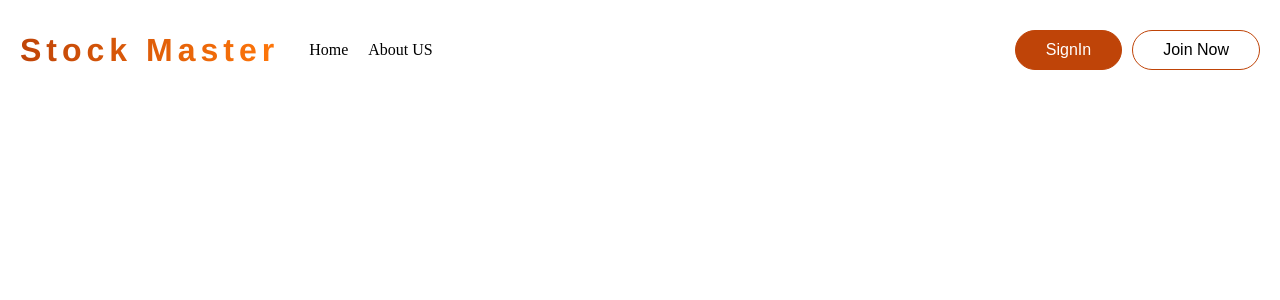
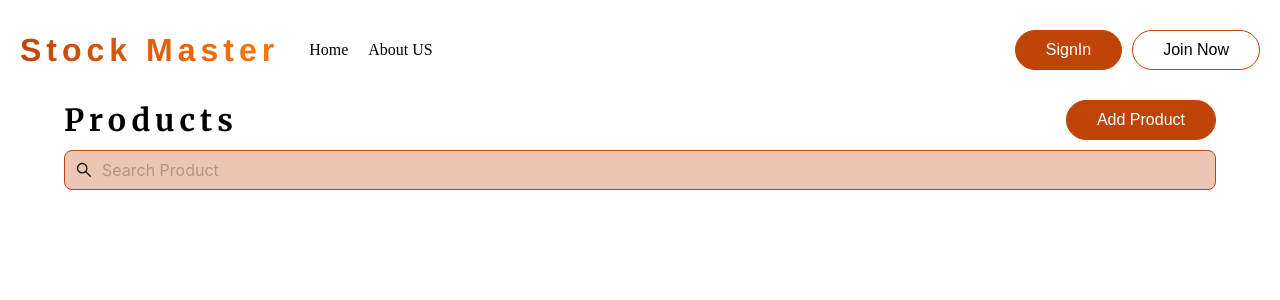
Before and after one commit to DarkDeadly/StockmanegementSystem, a React (Vite) app: page /Products in a window 1280 px wide. Shown: the top 300 px of the page. Built offline with nearby package versions, Linux system fonts and the light colour scheme; no server answers.

Commit message:
starting the product page

```diff
--- /dev/null
+++ b/src/Component/ProductComponents/ProductAdd.jsx
@@ -0,0 +1,36 @@
+import React, { useState } from 'react'
+import Btn from '../button/Btn'
+import './productAdd.css'
+import { Modal } from 'antd';
+const ProductAdd = () => {
+const [isModalOpen, setIsModalOpen] = useState(false);
+  const showModal = () => {
+    setIsModalOpen(true);
+  };
+  const handleOk = () => {
+    setIsModalOpen(false);
+  };
+  const handleCancel = () => {
+    setIsModalOpen(false);
+  };
+  return (
+
+    <div className='ProductAdd'>
+        <h1>Products</h1>
+        <Btn btnText='Add Product' btnClass='navBtn' btnClick={showModal}/>
+          <Modal
+        title="Basic Modal"
+        closable={{ 'aria-label': 'Custom Close Button' }}
+        open={isModalOpen}
+        onOk={handleOk}
+        onCancel={handleCancel}
+      >
+        <p>Some contents...</p>
+        <p>Some contents...</p>
+        <p>Some contents...</p>
+      </Modal>
+    </div>
+  )
+}
+
+export default ProductAdd
--- /dev/null
+++ b/src/Component/ProductComponents/productAdd.css
@@ -0,0 +1,10 @@
+.ProductAdd {
+    display: flex;
+    justify-content: space-between;
+    align-items: center;
+        h1 {
+            font-size: var(--SubHeadline);
+            font-family: var(--headingFont);
+            letter-spacing: 5px;
+        }
+}
--- a/src/Component/ProfileComponent/ProfileContent.jsx
+++ b/src/Component/ProfileComponent/ProfileContent.jsx
@@ -63,7 +63,6 @@ const ProfileContent = () => {
         return () => ProfileUserShowcase()
     }, [])
 
-    console.log(ProfileUser)
 
     const HandlepasswordChange = async (password, newPass) => {
         try {
--- a/src/Component/UserManagementComponent/UserTable.jsx
+++ b/src/Component/UserManagementComponent/UserTable.jsx
@@ -48,7 +48,7 @@ const columns = [
     render: (_, record) => (
         <div>
         <Button type="link" onClick={() => handlePromoteAdmin(record)}>
-          Promote Admin
+          Promote
         </Button>
         <Button type="link" onClick={() => handleDemote(record)}>
           demote
--- a/src/Pages/Products/Product.jsx
+++ b/src/Pages/Products/Product.jsx
@@ -1,10 +1,24 @@
 import React from 'react'
 import Header from '../../Component/header/Header'
-
+import ProductAdd from '../../Component/ProductComponents/ProductAdd'
+import "./product.css"
+import { Input } from 'antd'
+import { SearchOutlined } from '@ant-design/icons'
 const Product = () => {
   return (
-    <div>
+    <div className='Products'>
         <Header/>
+        <div className="Products__Section">
+          <ProductAdd/>
+           <Input
+              size="large"
+              placeholder="Search Product"
+              type="text"
+              prefix={<SearchOutlined />}
+              className={`Input__Box`}
+
+            />
+        </div>
     </div>
   )
 }
--- /dev/null
+++ b/src/Pages/Products/product.css
@@ -0,0 +1,24 @@
+.Products {
+    display: flex;
+    flex-direction: column;
+    height: 100%;
+    width: 100%;
+    align-items: center;
+
+    .Products__Section {
+        flex: 1;
+        height: 100%;
+        width: 90%;
+        .Input__Box {
+            width: 100%;
+            background-color: rgba(191, 68, 8, 0.3);
+            border-color: var(--primaryColor);
+            margin: 10px 0;
+
+        }
+    }
+}
+
+.Input__Box .ant-input-prefix {
+  margin-right: 10px;
+}
```
